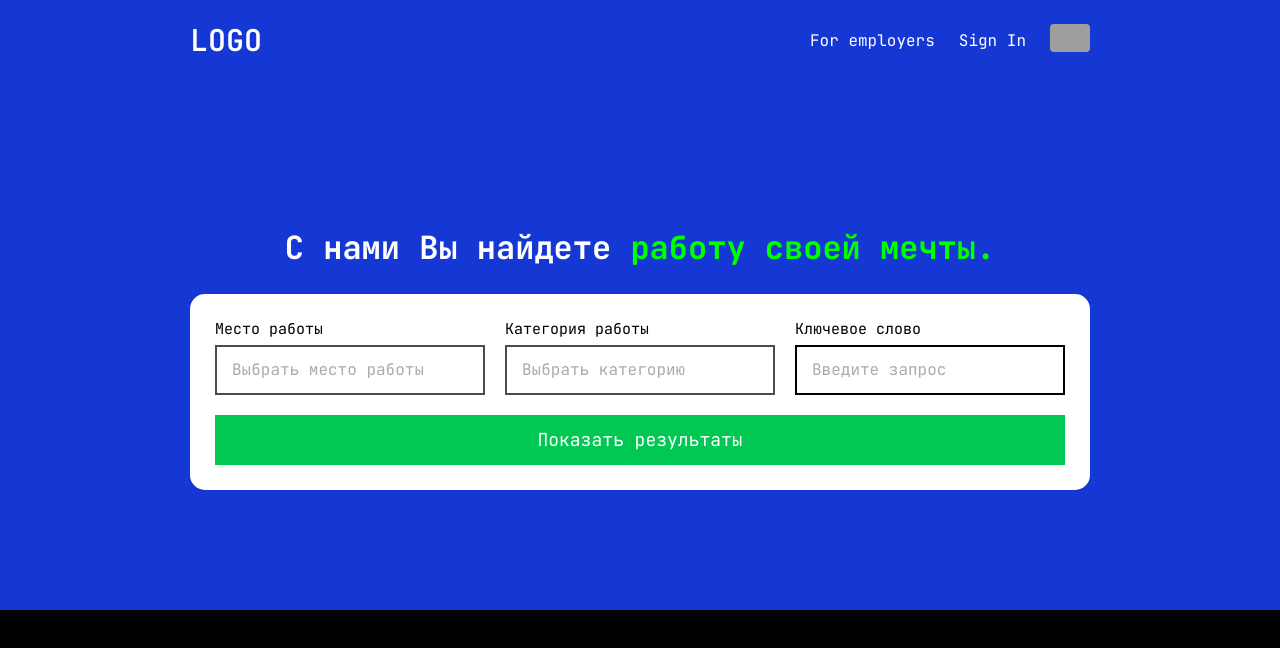
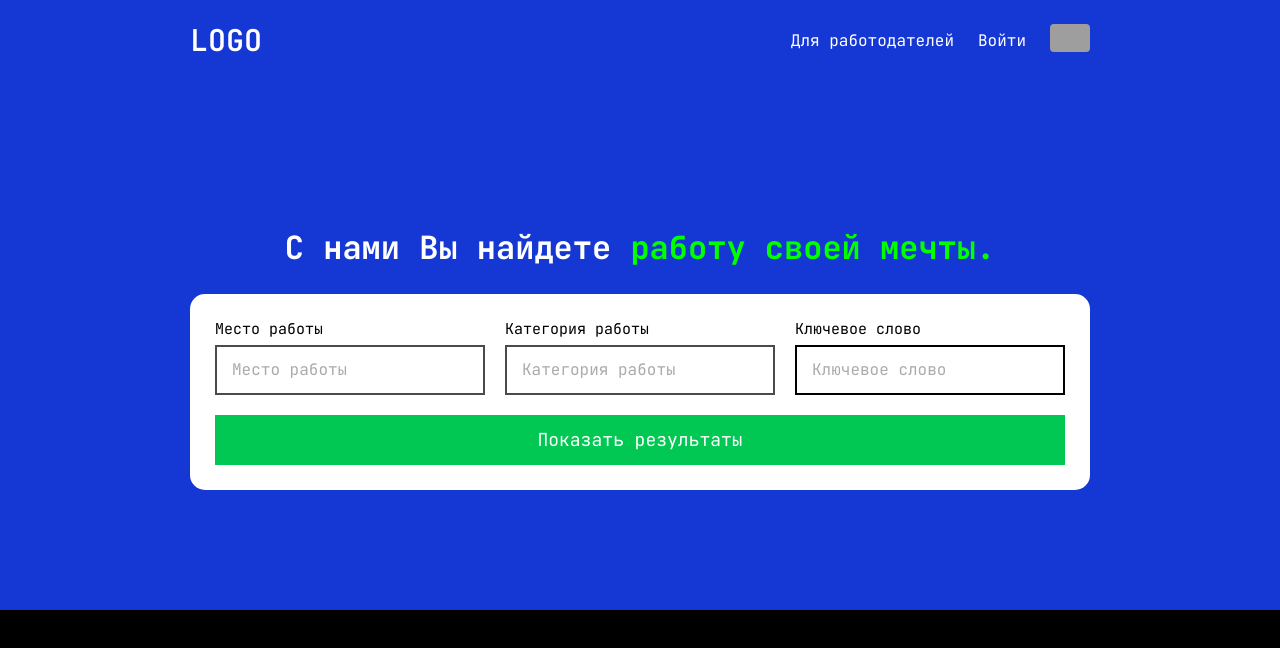
Before and after one commit to K40N45H1Q/AQUA, a Vue app in the folder frontend/: page / in a window 1280 px wide. Shown: the top 648 px of the page. Built offline with nearby package versions, Linux system fonts and the light colour scheme; grey boxes are pictures that could not be loaded.

Commit message:
Fully localize SearchForm component and resolve console warnings

```diff
--- a/frontend/src/components/SearchForm.vue
+++ b/frontend/src/components/SearchForm.vue
@@ -1,220 +1,131 @@
 <template>
-  <div class="wrapper">
+  <div class="wrapper" ref="root">
     <h1 class="title">
-      <span>C нами Вы найдете </span>
-      <span>работу своей мечты.</span>
+      <span>{{ t('header.title.part1') }}</span>
+      <span>{{ t('header.title.part2') }}</span>
     </h1>
 
-    <form>
+    <form @submit.prevent>
       <label>
-        Место работы
-        <div class="dropdown" @click="toggle(1)">
-          <div class="dropdown-selected" :class="{ placeholder: !selected1 }">
-            {{ selected1 || "Выбрать место работы" }}
+        {{ t('search.placeLabel') }}
+        <div class="dropdown">
+          <div class="dropdown-selected" :class="{ placeholder: selectedPlaceIndex === null }" @click.stop="toggle(1)">
+            <span v-if="selectedPlaceIndex === null">{{ t('search.placeLabel') }}</span>
+            <span v-else>{{ places[selectedPlaceIndex] }}</span>
           </div>
           <div class="dropdown-list" v-if="open === 1">
-            <div class="dropdown-item"
-                 v-for="(item, i) in places"
-                 :key="item"
-                 :class="{ first: i === 0, last: i === places.length - 1 }"
-                 @click.stop="select(1, item)">
+            <div class="dropdown-item" v-for="(item, i) in places" :key="`place-${i}`" @click.stop="select(1, i)">
               {{ item }}
             </div>
+            <div v-if="places.length === 0" class="dropdown-item disabled">{{ t('search.noPlaces') }}</div>
           </div>
         </div>
       </label>
 
       <label>
-        Категория работы
-        <div class="dropdown" @click="toggle(2)">
-          <div class="dropdown-selected" :class="{ placeholder: !selected2 }">
-            {{ selected2 || "Выбрать категорию" }}
+        {{ t('search.categoryLabel') }}
+        <div class="dropdown">
+          <div class="dropdown-selected" :class="{ placeholder: selectedCategoryIndex === null }" @click.stop="toggle(2)">
+            <span v-if="selectedCategoryIndex === null">{{ t('search.categoryLabel') }}</span>
+            <span v-else>{{ categories[selectedCategoryIndex] }}</span>
           </div>
           <div class="dropdown-list" v-if="open === 2">
-            <div class="dropdown-item"
-                 v-for="(item, i) in categories"
-                 :key="item"
-                 :class="{ first: i === 0, last: i === categories.length - 1 }"
-                 @click.stop="select(2, item)">
+            <div class="dropdown-item" v-for="(item, i) in categories" :key="`cat-${i}`" @click.stop="select(2, i)">
               {{ item }}
             </div>
+            <div v-if="categories.length === 0" class="dropdown-item disabled">{{ t('search.noCategories') }}</div>
           </div>
         </div>
       </label>
 
       <label>
-        Ключевое слово
-        <input type="text" placeholder="Введите запрос" />
+        {{ t('search.keywordLabel') }}
+        <input type="text" :placeholder="t('search.keywordLabel')" v-model="keyword" />
       </label>
 
-      <button class="search-btn">Показать результаты</button>
+      <button class="search-btn" @click="onSearch">{{ t('search.button') }}</button>
     </form>
   </div>
 </template>
 
-<style scoped>
-.wrapper {
-    height: 530px;
-    display: flex;
-    flex-direction: column;
-    align-items: center;
-    justify-content: center;
-    background-color: #1538d4;
-}
+<script>
+import localeData from '../i18n/locale.json'
 
-.title {
-    text-align: center;
-    margin: 25px 0;
-}
-
-.title span:nth-child(1) { color: #ffffff; }
-.title span:nth-child(2) { color: #00ff00; }
-
-form {
-    display: grid;
-    grid-template-columns: repeat(3, 1fr);
-    gap: 20px;
-    width: 100%;
-    max-width: 900px;
-    margin: 0 auto;
-    background: #ffffff;
-    padding: 25px;
-    border-radius: 15px;
-
-    /* ВЫРАВНИВАНИЕ ВСЕХ ЭЛЕМЕНТОВ ПО ЦЕНТРУ ВЕРТИКАЛЬНО */
-    align-items: center;
-}
-
-/* MOBILE */
-@media (max-width: 768px) {
-    .title {
-        font-size: 17px;
-    }
-    .wrapper {
-        height: 430px;
-    }
-    form {
-        border-radius: 0;
-        grid-template-columns: 1fr;
-    }
-}
-
-/* ЛЕЙБЛЫ — ВИДИМЫЕ */
-label {
-    display: flex;
-    flex-direction: column;
-    gap: 6px;
-    width: 100%;
-    font-size: 15px;
-    color: black;
-}
-
-/* === ЕДИНЫЙ СТИЛЬ ДЛЯ INPUT И DROPDOWN === */
-input,
-.dropdown-selected,
-.dropdown-item {
-    font-family: inherit;
-    font-size: 16px;
-    color: black;
-}
-
-/* INPUT */
-input {
-    height: 50px;
-    border: 2px solid black;
-    border-radius: 0;
-    padding: 0 15px;
-    width: 100%;
-}
-
-input::placeholder {
-    color: #888888;
-    opacity: 0.7;
-}
-
-/* DROPDOWN */
-.dropdown {
-    position: relative;
-    width: 100%;
-}
-
-.dropdown-selected {
-    height: 50px;
-    border: 2px solid black;
-    border-radius: 0;
-    padding: 0 15px;
-    display: flex;
-    align-items: center;
-    color: black;
-}
-
-/* placeholder dropdown */
-.placeholder {
-    color: #888888 !important;
-    opacity: 0.7;
-}
-
-.dropdown-list {
-    position: absolute;
-    top: 52px;
-    left: 0;
-    right: 0;
-    background: white;
-    border: 2px solid black;
-    border-radius: 0;
-    z-index: 10;
-}
-
-.dropdown-item {
-    padding: 10px 15px;
-    cursor: pointer;
-    color: black;
-}
-
-.dropdown-item:hover {
-    background: #eaeaea;
-}
-
-/* КНОПКА НА ВСЮ ШИРИНУ */
-.search-btn {
-    grid-column: 1 / -1;
-    height: 50px;
-    background: #00c853;
-    border: none;
-    border-radius: 0;
-    color: white;
-    font-size: 18px;
-    cursor: pointer;
-    width: 100%;
-}
-
-.search-btn:hover {
-    background: #00b44a;
-}
-
-</style>
-
-
-<script>
 export default {
+  name: 'SearchForm',
   data() {
     return {
       open: null,
-      selected1: "",
-      selected2: "",
-      places: ["Рига", "Даугавпилс", "Юрмала"],
-      categories: ["IT", "Строительство", "Логистика"]
+      selectedPlaceIndex: null,
+      selectedCategoryIndex: null,
+      keyword: '',
+      _localeData: localeData || {}
     }
   },
+  computed: {
+    _locale() {
+      try {
+        return (this.$i18n?.locale || this.$i18n?.global?.locale || localStorage.getItem('lang') || 'ru').split('-')[0]
+      } catch { return 'ru' }
+    },
+    places() { return this._getArray('search.places') },
+    categories() { return this._getArray('search.categories') }
+  },
   methods: {
-    toggle(id) {
-      this.open = this.open === id ? null : id
+    _getArray(key) {
+      const langData = this._localeData[this._locale] || this._localeData.ru || {}
+      const value = key.split('.').reduce((obj, part) => obj?.[part], langData)
+      return Array.isArray(value) && value.length > 0 ? value : []
     },
-    select(id, value) {
-      if (id === 1) this.selected1 = value
-      if (id === 2) this.selected2 = value
+    t(key, ...args) {
+      if (typeof this.$t === 'function') {
+        try { const res = this.$t(key, ...args); if (res && res !== key) return res } catch {}
+      }
+      const langData = this._localeData[this._locale] || this._localeData.ru || {}
+      const value = key.split('.').reduce((obj, part) => obj?.[part], langData)
+      return typeof value === 'string' ? value : (args[0] || key)
+    },
+    toggle(id) { this.open = this.open === id ? null : id },
+    select(id, index) {
+      if (id === 1) this.selectedPlaceIndex = index
+      if (id === 2) this.selectedCategoryIndex = index
       this.open = null
+    },
+    onSearch() {
+      this.$emit('search', {
+        place: this.selectedPlaceIndex !== null ? this.places[this.selectedPlaceIndex] : null,
+        category: this.selectedCategoryIndex !== null ? this.categories[this.selectedCategoryIndex] : null,
+        keyword: this.keyword?.trim() || null
+      })
     }
-  }
+  },
+  mounted() {
+    this._outsideHandler = (e) => { if (this.$refs.root && !this.$refs.root.contains(e.target)) this.open = null }
+    window.addEventListener('click', this._outsideHandler)
+  },
+  beforeUnmount() { window.removeEventListener('click', this._outsideHandler) }
 }
 </script>
+
+<style>
+.wrapper { height: 530px; display: flex; flex-direction: column; align-items: center; justify-content: center; background-color: #1538d4; }
+.title { text-align: center; margin: 25px 0; }
+.title span:nth-child(1) { color: #ffffff; }
+.title span:nth-child(2) { color: #00ff00; }
+form { display: grid; grid-template-columns: repeat(3, 1fr); gap: 20px; width: 100%; max-width: 900px; margin: 0 auto; background: #ffffff; padding: 25px; border-radius: 15px; align-items: center; position: relative; }
+@media (max-width: 768px) { .title { font-size: 17px; } .wrapper { height: 430px; } form { border-radius: 0; grid-template-columns: 1fr; } }
+label { display: flex; flex-direction: column; gap: 6px; width: 100%; font-size: 15px; color: black; }
+input, .dropdown-selected, .dropdown-item { font-family: inherit; font-size: 16px; color: black !important; }
+input { height: 50px; border: 2px solid black; border-radius: 0; padding: 0 15px; width: 100%; box-sizing: border-box; }
+input::placeholder { color: #888888; opacity: 0.7; }
+.dropdown { position: relative; width: 100%; }
+.dropdown-selected { height: 50px; border: 2px solid black; border-radius: 0; padding: 0 15px; display: flex; align-items: center; cursor: pointer; user-select: none; background: #fff; box-sizing: border-box; }
+.placeholder { color: #888888 !important; opacity: 0.7; }
+.dropdown-list { position: absolute; top: 52px; left: 0; right: 0; background: white; border: 2px solid black; z-index: 9999; max-height: 250px; overflow-y: auto; box-shadow: 0 6px 18px rgba(0,0,0,0.08); }
+.dropdown-item { padding: 10px 15px; cursor: pointer; white-space: nowrap; }
+.dropdown-item:hover { background: #eaeaea; }
+.dropdown-item.disabled { color: #888; cursor: default; background: transparent; }
+.search-btn { grid-column: 1 / -1; height: 50px; background: #00c853; border: none; border-radius: 0; color: white; font-size: 18px; cursor: pointer; width: 100%; }
+.search-btn:hover { background: #00b44a; }
+.dropdown-selected > span { display: block; width: 100%; overflow: hidden; text-overflow: ellipsis; white-space: nowrap; color: inherit; line-height: 50px; }
+</style>
--- a/frontend/src/i18n/index.js
+++ b/frontend/src/i18n/index.js
@@ -1,11 +1,13 @@
-import { createI18n } from 'vue-i18n'
-import messages from './locale.json'
+// i18n/index.js — ГАРАНТИРОВАННО РАБОЧИЙ
 
-const i18n = createI18n({
+import { createI18n } from "vue-i18n"
+import raw from "./locale.json"
+
+const messages = raw.default || raw
+
+export default createI18n({
   legacy: false,
-  locale: localStorage.getItem('lang') || 'en',
-  fallbackLocale: 'en',
+  locale: localStorage.getItem("lang") || "ru",
+  fallbackLocale: "ru",
   messages
 })
-
-export default i18n
--- a/frontend/src/i18n/locale.json
+++ b/frontend/src/i18n/locale.json
@@ -1,5 +1,11 @@
 {
   "en": {
+    "header": {
+      "title": {
+        "part1": "Join us — find your ",
+        "part2": "dream job"
+      }
+    },
     "languages": {
       "label": "Languages",
       "en": "English",
@@ -9,10 +15,73 @@
       "title": "Menu",
       "employers": "For employers",
       "entrance": "Sign In"
+    },
+    "search": {
+      "search.noPlaces": "No cities",
+      "noCategories": "No categories",
+      "placeLabel": "Place of work",
+      "categoryLabel": "Job category",
+      "keywordLabel": "Keyword",
+      "button": "Show results",
+      "places": [
+        "Riga",
+        "Daugavpils",
+        "Liepaja",
+        "Jelgava",
+        "Jurmala",
+        "Ventspils",
+        "Rezekne",
+        "Valmiera",
+        "Ogre",
+        "Jekabpils",
+        "Tukums",
+        "Cesis",
+        "Kuldiga",
+        "Saldus",
+        "Limbazi",
+        "Madona",
+        "Bauska",
+        "Sigulda",
+        "Salaspils",
+        "Olaine",
+        "Marupe",
+        "Kekava",
+        "Aizkraukle",
+        "Dobele",
+        "Aluksne",
+        "Gulbene",
+        "Ludza",
+        "Balvi",
+        "Kraslava",
+        "Smiltene",
+        "Skrunda",
+        "Aizpute",
+        "Viesite",
+        "Nereta",
+        "Iecava",
+        "Rucava",
+        "Rujiena",
+        "Sabile",
+        "Valka"
+      ],
+      "categories": [
+        "IT",
+        "Construction",
+        "Logistics",
+        "Sales",
+        "Healthcare",
+        "Education",
+        "Hospitality"
+      ]
     }
   },
-
   "ru": {
+    "header": {
+      "title": {
+        "part1": "С нами Вы найдете ",
+        "part2": "работу своей мечты."
+      }
+    },
     "languages": {
       "label": "Языки",
       "en": "Английский",
@@ -22,6 +91,62 @@
       "title": "Меню",
       "employers": "Для работодателей",
       "entrance": "Войти"
+    },
+    "search": {
+      "placeLabel": "Место работы",
+      "categoryLabel": "Категория работы",
+      "keywordLabel": "Ключевое слово",
+      "button": "Показать результаты",
+      "places": [
+        "Рига",
+        "Даугавпилс",
+        "Лиепая",
+        "Елгава",
+        "Юрмала",
+        "Вентспилс",
+        "Резекне",
+        "Валмиера",
+        "Огре",
+        "Екабпилс",
+        "Тукумс",
+        "Цесис",
+        "Кулдига",
+        "Салдус",
+        "Лимбажи",
+        "Мадона",
+        "Бауска",
+        "Сигулда",
+        "Саласпилс",
+        "Олайне",
+        "Марупе",
+        "Кекава",
+        "Айзкраукле",
+        "Добеле",
+        "Алуксне",
+        "Гулбене",
+        "Лудза",
+        "Балви",
+        "Краслава",
+        "Смилтене",
+        "Скрунда",
+        "Айзпуте",
+        "Виесите",
+        "Нерета",
+        "Иецава",
+        "Руцава",
+        "Руйена",
+        "Сабиле",
+        "Валка"
+      ],
+      "categories": [
+        "IT",
+        "Строительство",
+        "Логистика",
+        "Продажи",
+        "Здравоохранение",
+        "Образование",
+        "Гостеприимство"
+      ]
     }
   }
 }
```
Also changed, not shown: frontend/src/i18n/translations.json (added, +205 -0 lines).
